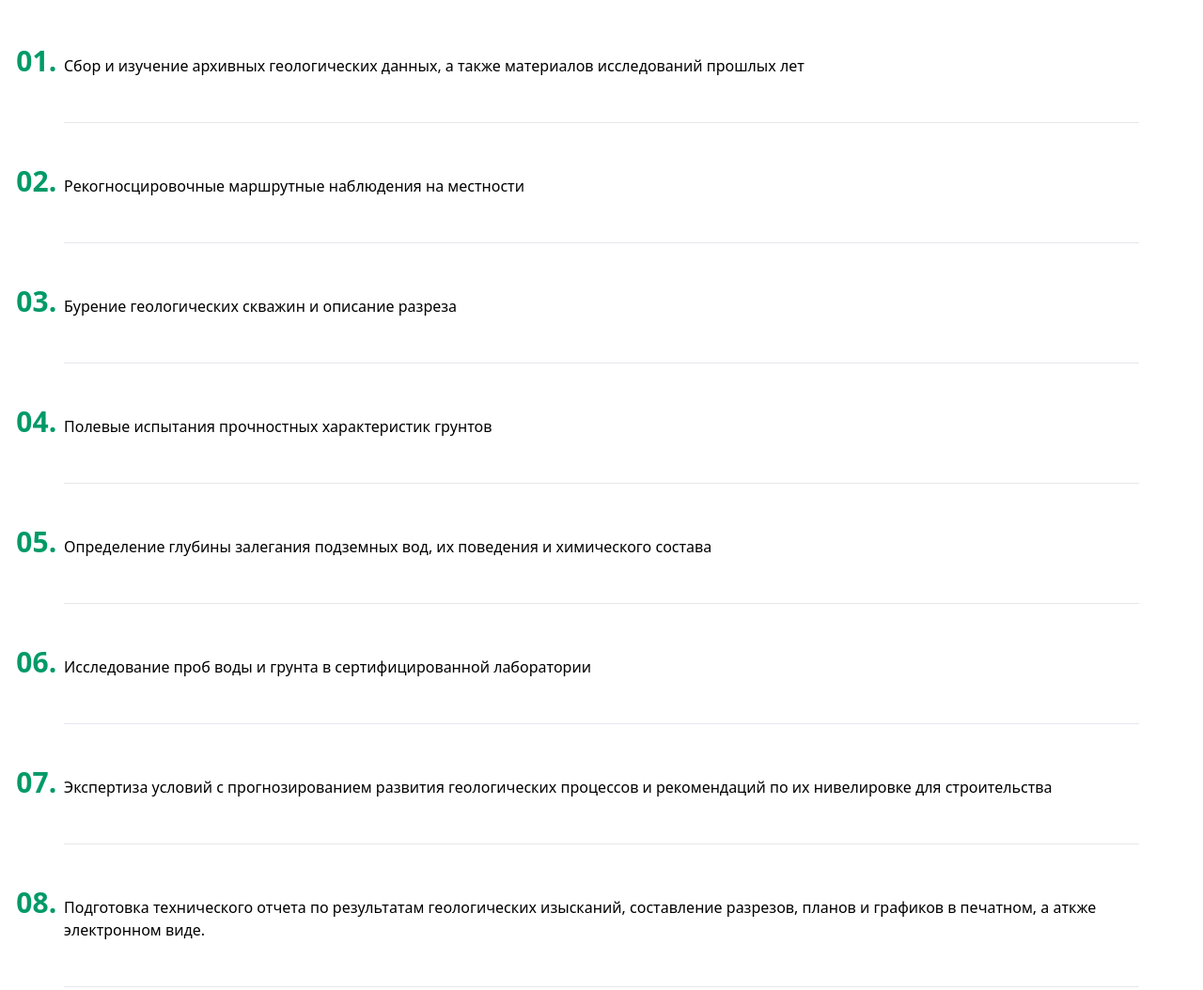
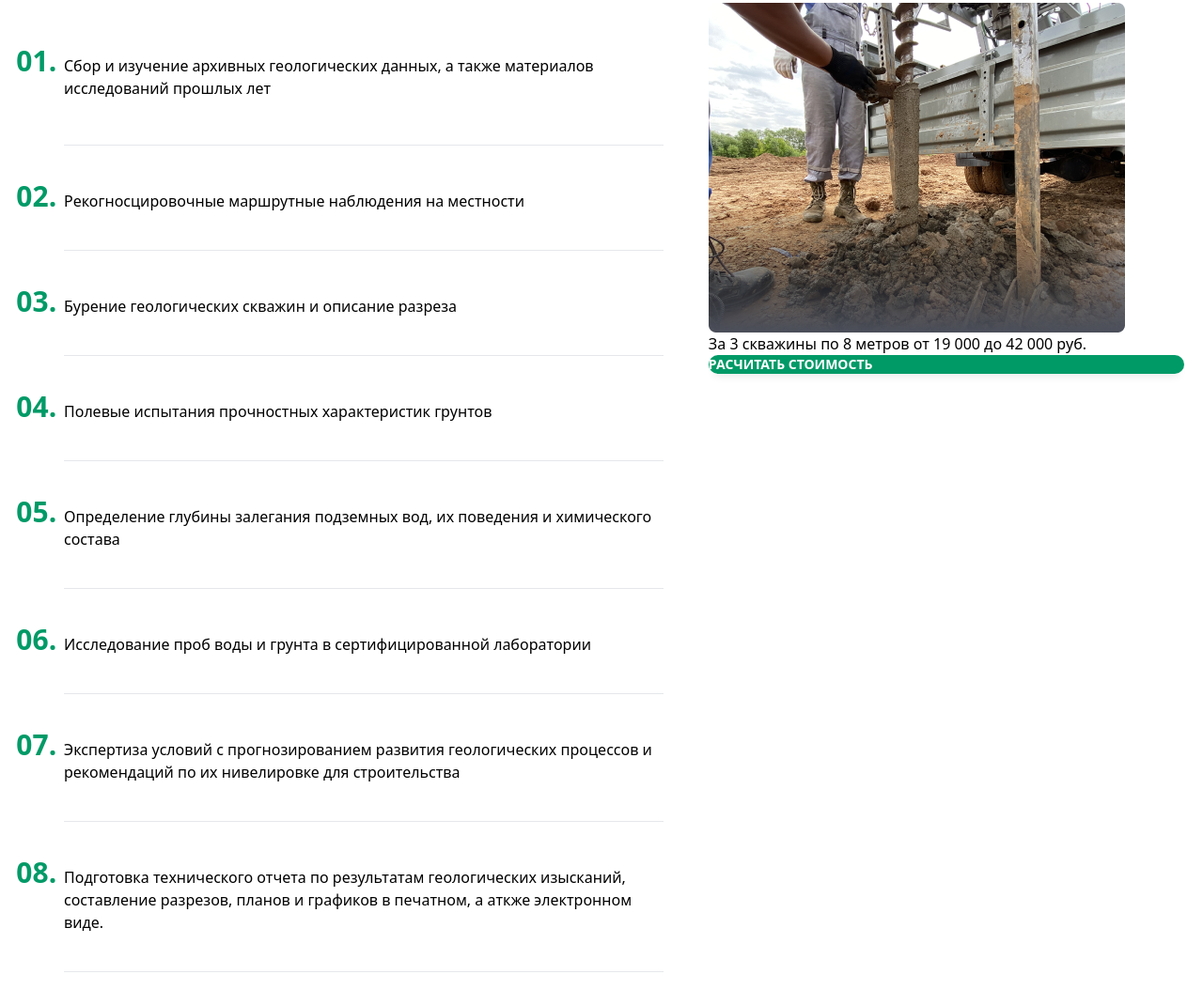
Before and after one commit to CrazyySasha/tailwindcss-geo-website, a website built with Vite: page pages/index.html in a window 1280 px wide. Shown: the part 1032-2086 px from the top of the page at 94% size. Built offline with nearby package versions, Linux system fonts and the light colour scheme.

Commit message:
some changes

```diff
--- a/pages/index.html
+++ b/pages/index.html
@@ -145,40 +145,38 @@
                         <p class="text-lg font-normal leading-7 "> ООО «ГеоТочка» оказывает полный спектр услуг в проведении геологических изысканий для строительства в Москве и области, а также в центральном регионе России. В состав наших работ включены:
                         </p>
                   </div>
-                  <div>
+                  <div class="flex">
                         <div>
                               <ol class="list-decimal-zero p-12 marker:text-primary marker:text-3xl marker:font-semibold marker:leading-7 ">
                                     <li class="text-base font-normal  py-12 border-b">
                                           Сбор и изучение архивных геологических данных, а также материалов исследований прошлых лет
                                     </li>
-                                    <li class="text-base font-normal py-12 border-b">
+                                    <li class="text-base font-normal py-10 border-b">
                                           Рекогносцировочные маршрутные наблюдения на местности
                                     </li>
-                                    <li class="text-base font-normal py-12 border-b">
+                                    <li class="text-base font-normal py-10 border-b">
                                           Бурение геологических скважин и описание разреза
                                     </li>
-                                    <li class="text-base font-normal py-12 border-b">
+                                    <li class="text-base font-normal py-10 border-b">
                                           Полевые испытания прочностных характеристик грунтов
                                     </li>
-                                    <li class="text-base font-normal py-12 border-b">
+                                    <li class="text-base font-normal py-10 border-b">
                                           Определение глубины залегания подземных вод, их поведения и химического состава
                                     </li>
-                                    <li class="text-base font-normal py-12 border-b">
+                                    <li class="text-base font-normal py-10 border-b">
                                           Исследование проб воды и грунта в сертифицированной лаборатории
                                     </li>
-                                    <li class="text-base font-normal py-12 border-b">
+                                    <li class="text-base font-normal py-10 border-b">
                                           Экспертиза условий с прогнозированием развития геологических процессов и рекомендаций по их нивелировке для строительства
                                     </li>
-                                    <li class="text-base font-normal py-12 border-b">
+                                    <li class="text-base font-normal py-10 border-b">
                                           Подготовка технического отчета по результатам геологических изысканий, составление разрезов, планов и графиков в печатном, а аткже электронном виде.
                                     </li>
 
                               </ol>
                         </div>
-                  </div>
-	    </div>
-		<div class="inline-block">
-            <img src="/assets/bur.png" alt="">
+						<div class="inline-block pt-12 w-3/4">
+							<img class="" src="/assets/bur.png" alt="">
 							<div>
 								<p>
 									За 3 скважины по 8 метров
@@ -188,6 +186,8 @@
 									class="bg-primary shadow-xl text-white flex gap-2 box-border  rounded-xl text-sm font-bold ">
 									РАСЧИТАТЬ СТОИМОСТЬ
 								</a>
+							</div>
+						</div>
                   </div>
 			  </div>
 	    </div>
```
Lines whose indentation alone changed are shown as unchanged.
